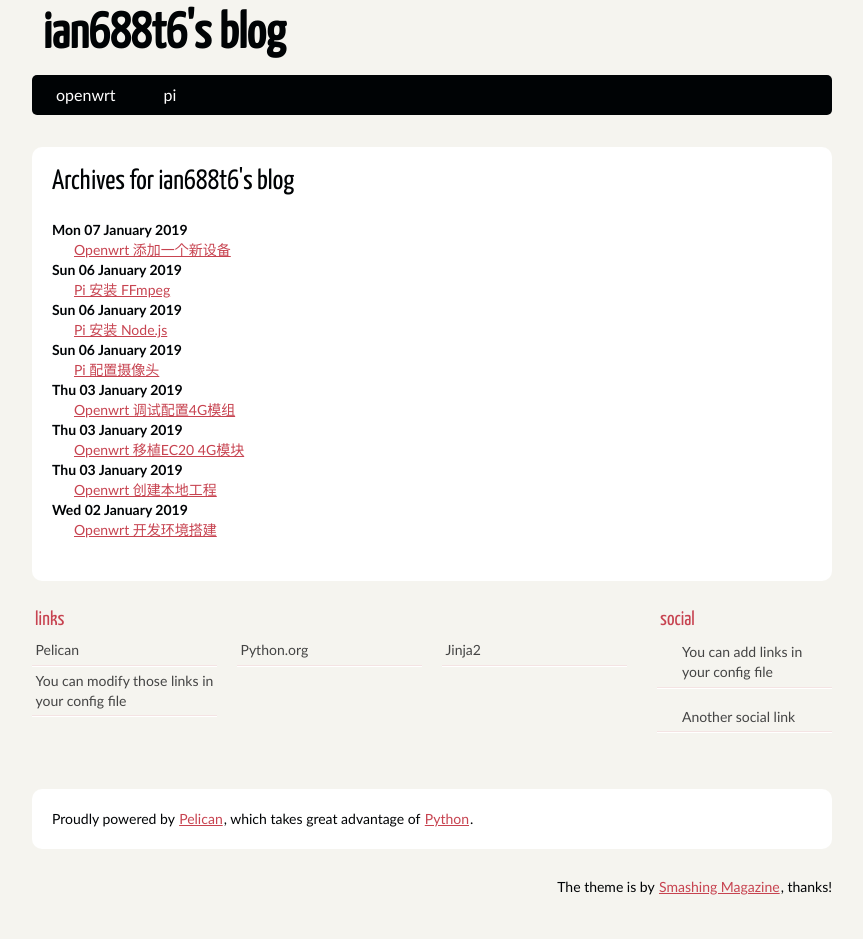
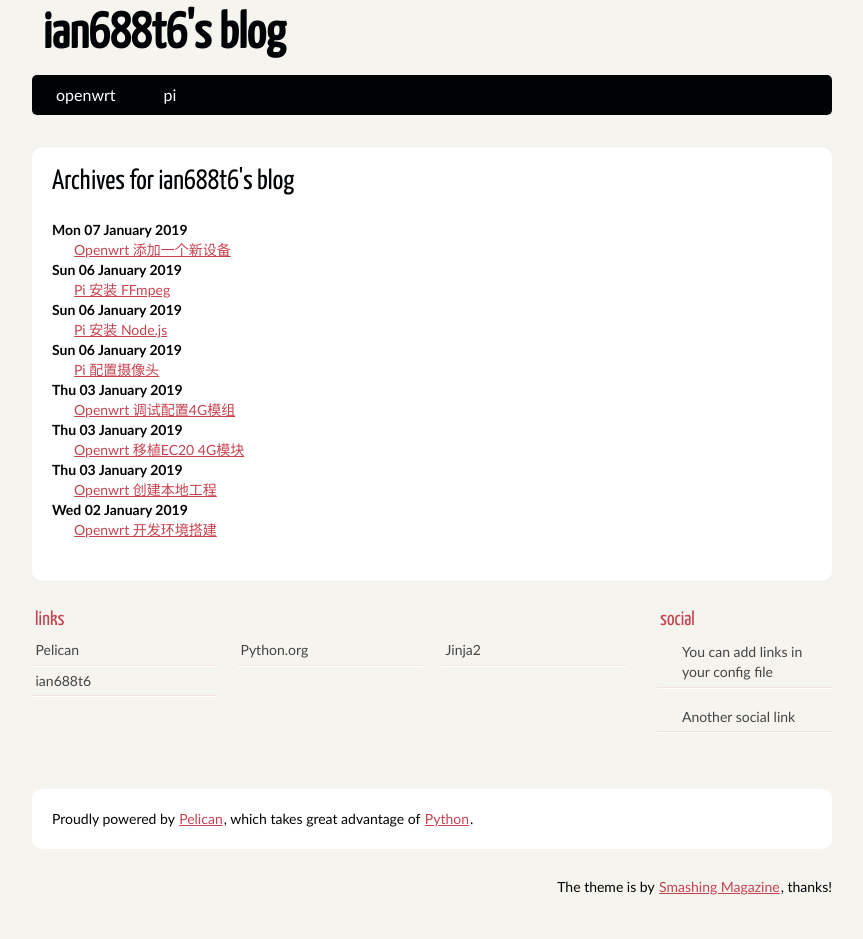
Before and after one commit to ian688t6/ian688t6.github.io, a plain HTML site: page archives.html in a window 1280 px wide. Shown: the whole page, without its empty margins (208-1071 px from the left). Drawn offline with Linux system fonts and the light colour scheme; files whose address does not match are found by name.

Commit message:
update blog

```diff
--- a/archives.html
+++ b/archives.html
@@ -43,7 +43,7 @@
                             <li><a href="http://getpelican.com/">Pelican</a></li>
                             <li><a href="http://python.org/">Python.org</a></li>
                             <li><a href="http://jinja.pocoo.org/">Jinja2</a></li>
-                            <li><a href="#">You can modify those links in your config file</a></li>
+                            <li><a href="http://github.com/ian688t6">ian688t6</a></li>
                         </ul>
                 </div><!-- /.blogroll -->
                 <div class="social">
```
Also changed, not shown: author/jian.html (+1 -1 lines), authors.html (+1 -1 lines), categories.html (+1 -1 lines), category/openwrt.html (+1 -1 lines), category/pi.html (+1 -1 lines), index.html (+1 -1 lines), openwrt-chuang-jian-ben-di-gong-cheng.html (+1 -1 lines), openwrt-diao-shi-pei-zhi-4gmo-zu.html (+1 -1 lines), openwrt-kai-fa-huan-jing-da-jian.html (+1 -1 lines), openwrt-tian-jia-yi-ge-xin-she-bei.html (+1 -1 lines), openwrt-yi-zhi-ec20-4gmo-kuai.html (+1 -1 lines), pi-an-zhuang-ffmpeg.html (+1 -1 lines), pi-an-zhuang-nodejs.html (+1 -1 lines), pi-pei-zhi-she-xiang-tou.html (+1 -1 lines), 1 more files.
